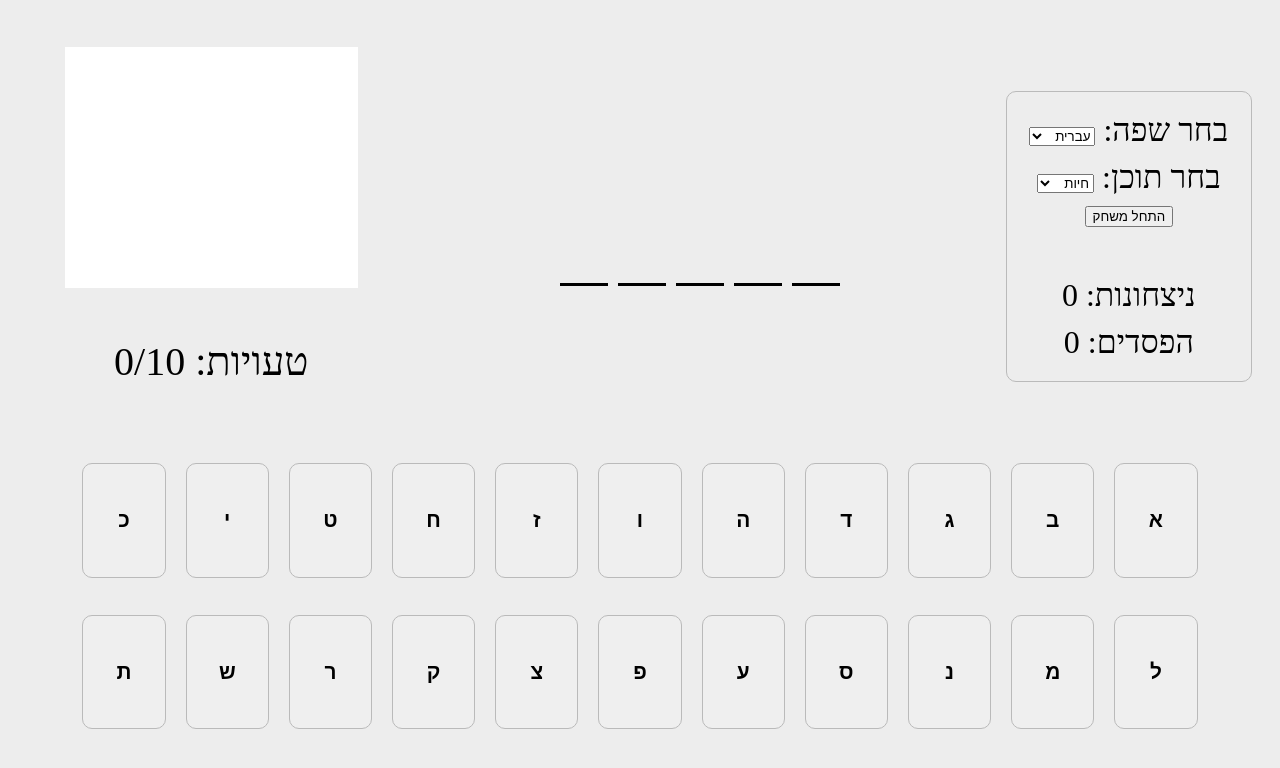
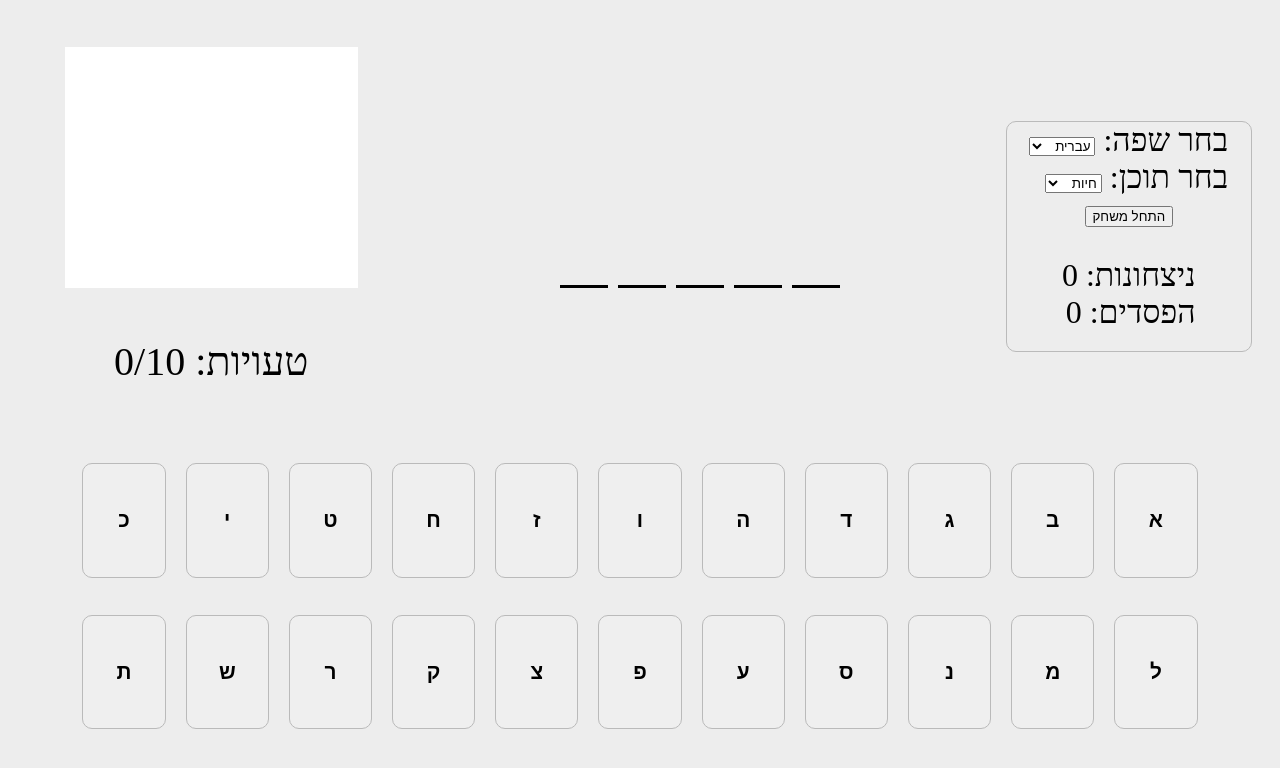
Before and after one commit to adimalka14/Hangman-game, a website with bundled scripts: page index.html in a window 1280 px wide. Both pictures are taken after a click on the button "התחל משחק". Built offline with nearby package versions, Linux system fonts and the light colour scheme.

Commit message:
fix some things

```diff
--- a/index.html
+++ b/index.html
@@ -15,8 +15,10 @@
             </div>
             <div class="info">
                 <div class="settings">
-                    <div class="languages"></div>
-                    <div class="topics"></div>
+                    <div class="selections">
+                        <div class="languages"></div>
+                        <div class="topics"></div>
+                    </div>
                     <button class="start-button">התחל משחק</button>
                 </div>
             </div>
--- a/src/UI/components.js
+++ b/src/UI/components.js
@@ -61,10 +61,12 @@ export function renderMistakesState(mistakes, maxMistakes, picture) {
 
 export function renderResult(wins, losses) {
     const resultDom = `
+<div class="result-container">
     <div class="result">
         <div>ניצחונות: ${wins}</div>
         <div>הפסדים: ${losses}</div>
     </div>
+</div>
     `;
     $('.result').remove();
     $('.info').append(resultDom);
--- a/src/controller.js
+++ b/src/controller.js
@@ -14,12 +14,9 @@ $(document).ready(() => {
 $(document).on('click', '.start-button', async () => {
     const selectedLanguage = $('.language-select').val();
     const selectedTopic = $('.topic-select').val();
+    const gameState = await gameManager.init(selectedLanguage, selectedTopic);
+    const { characters } = LANGUAGE_SETUP[selectedLanguage];
 
-    console.log(`Selected Language: ${selectedLanguage}`);
-    console.log('Selected Topic:', selectedTopic);
-    const gameState = await gameManager.init(selectedLanguage, selectedTopic);
-    console.log(gameState.word);
-    const { characters } = LANGUAGE_SETUP[selectedLanguage];
     direction = LANGUAGE_SETUP[selectedLanguage].direction;
     UILogic.startGame(gameState, characters, direction);
 });
@@ -29,9 +26,8 @@ $(document).on('click', '.char-btn', function () {
         return;
     }
 
-    console.log('clicked');
     const letter = $(this).text();
-    console.log(`Clicked letter: ${letter}`);
+
     try {
         const gameState = gameManager.guess(letter);
         if (gameState.status === 'win' || gameState.status === 'lose') {
--- a/src/styles/scss/components/_info.scss
+++ b/src/styles/scss/components/_info.scss
@@ -14,20 +14,36 @@
     .settings {
         @include center-flex(column);
 
+        width: 100%;
         gap: $default-gap;
-        padding: $default-padding;
+
+        > .selections {
+            text-align: right;
+            gap: $default-gap;
+            white-space: nowrap;
+        }
+
+        .start-button {
+            align-self: center;
+            text-align: center;
+        }
     }
 
-    .result {
+    .result-container {
         @include center-flex(column);
-
         padding: $default-padding;
         gap: $default-gap;
+
+        .result {
+            text-align: right;
+            gap: $default-gap;
+            white-space: nowrap;
+        }
     }
 }
 
 // Phone
-@media only screen and (max-width: 800px) {
+@media only screen and (max-width: 600px) {
     .info {
         font-size: 1em;
         flex-direction: row;
--- a/src/styles/scss/components/_status.scss
+++ b/src/styles/scss/components/_status.scss
@@ -24,8 +24,8 @@
 .endgame-message {
     font-weight: bold;
     position: absolute;
-    top: 60%;
-    left: 50%;
+    top: 90%;
+    left: 170%;
     transform: translate(-50%, -50%);
     font-size: 4rem;
     text-shadow: $text-shadow;
@@ -61,7 +61,8 @@
 
         .endgame-message {
             font-size: 3rem;
-            top: 90%;
+            top: -15%;
+            left: 50%;
         }
     }
 }
--- a/src/styles/scss/components/_word-area.scss
+++ b/src/styles/scss/components/_word-area.scss
@@ -26,6 +26,7 @@
             height: 1em;
             font-size: 6em;
             text-align: center;
+            padding-bottom: 5px;
         }
     }
 }
@@ -40,6 +41,8 @@
                 font-size: 3em;
                 width: 0.5em;
                 height: 1em;
+                padding-bottom: 5px;
+                margin-bottom: 10px;
             }
         }
     }
```
Also changed, not shown: src/styles/css/styles.css.
